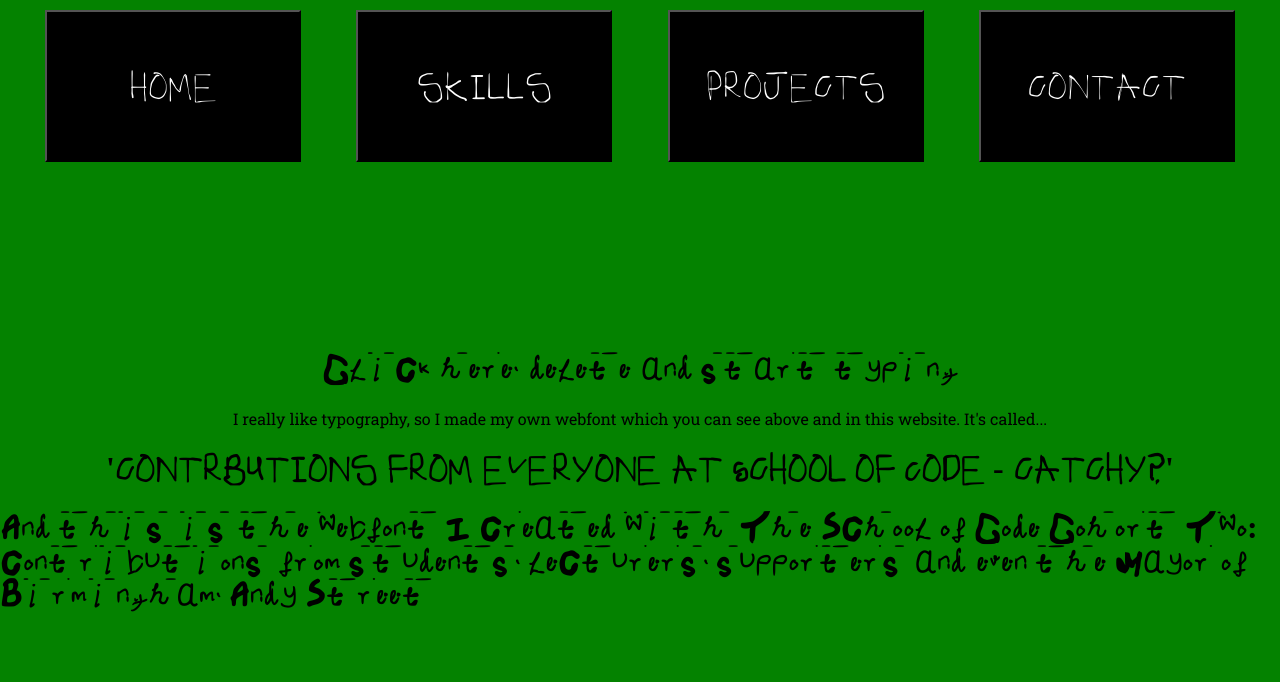
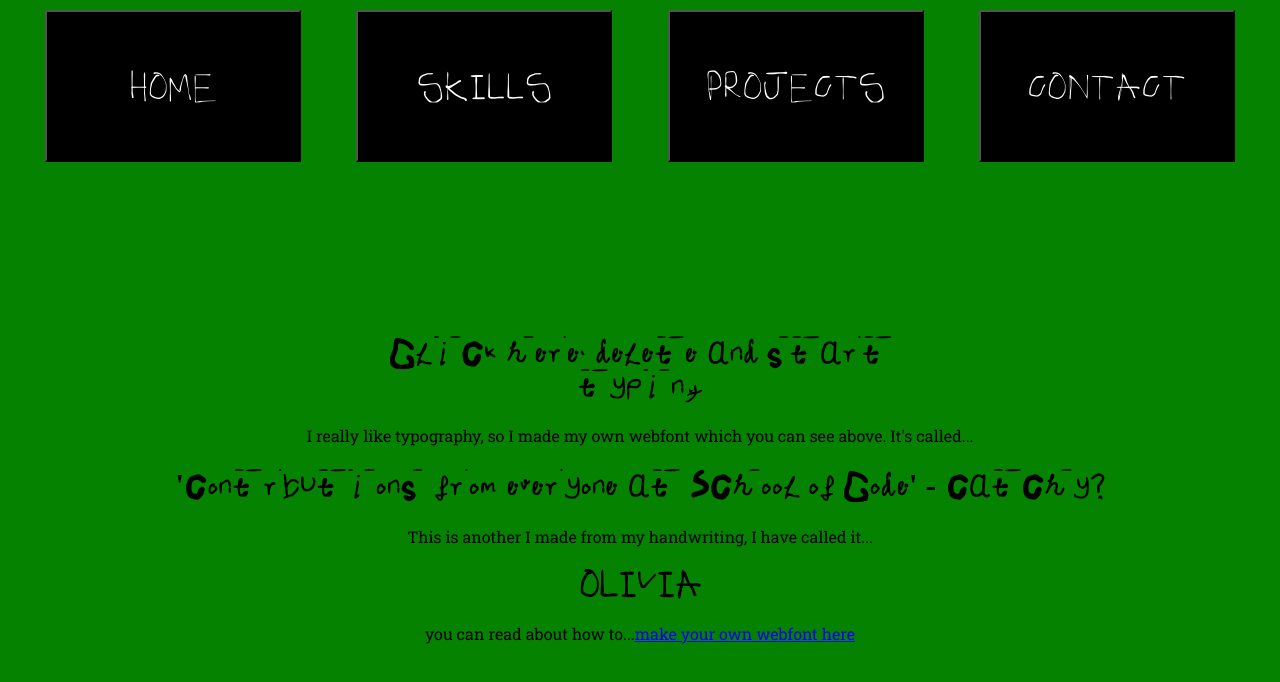
Before and after one commit to OliviaWinteringham/portfolio, a React app: page /skills in a window 1280 px wide. Built offline with nearby package versions, Linux system fonts and the light colour scheme; a web font is replaced by a local one.

Commit message:
added medium link

```diff
--- a/src/Components/Skills/index.js
+++ b/src/Components/Skills/index.js
@@ -1,6 +1,7 @@
 import React from "react";
 import NavBar from "../NavBar";
 import css from "./skills.module.css";
+import { Link } from "react-router-dom";
 
 class Skills extends React.Component {
 
@@ -14,9 +15,12 @@
         <main className={css.page}>
           {/* <h1 className={css.skillsText}>Skills</h1> */}
           <h1 className={css.editableText} contenteditable="true">Click here, delete and start typing</h1>
-          <p className={css.skillsBody}>I really like typography, so I made my own webfont which you can see above and in this website. It's called...</p>
-          <h1 className={css.olivia}>'contrbutions from everyone at School of Code - catchy?'</h1>
-          <h1 className={css.socfont}>And this is the webfont I created with The School of Code Cohort Two: contributions from students, lecturers, supporters and even the Mayor of Birmingham, Andy Street</h1>
+          <p className={css.skillsBody}>I really like typography, so I made my own webfont which you can see above. It's called...</p>
+          <h1 className={css.socfont}>'contrbutions from everyone at School of Code' - catchy?</h1>
+          <p className={css.skillsBody}>This is another I made from my handwriting, I have called it...</p>
+          <h1 className={css.olivia}>olivia</h1>
+          <p className={css.skillsBody}> you can read about how to...<Link to="/medium">make your own webfont here</Link>
+          </p>
         </main>
         </>
     );
--- a/src/Components/Skills/skills.module.css
+++ b/src/Components/Skills/skills.module.css
@@ -1,5 +1,7 @@
 .page{
     cursor: url('../../Assets/cursors/smileyCursor.cur'), auto;
+    padding: 5%;
+    justify-content: center;
 }
 
 .skillsText{
@@ -21,7 +23,7 @@
     display: flex;
     justify-content: center;
     flex-direction: row;
-    padding-top: 20vh;
+    padding-top: 10vh;
     width: 50%;
     padding-left: 25%;
     padding-right: 25%;
@@ -32,6 +34,7 @@
     justify-content: center;
     text-align: center;
     flex-direction: row;
+    max-width: 600px;
 }
 
 .skillsBody{
@@ -47,4 +50,5 @@
     justify-content: center;
     flex-direction: row;
     padding: 5%, 10%, 10%, 10%;
+    text-align: center;
 }
--- a/src/index.js
+++ b/src/index.js
@@ -20,6 +20,7 @@
     <Route path="/projects" component={Projects} />
     <Route path="/contact" component={Contact} />
     <Route path='/twitter' component={() => { window.location = 'https://twitter.com/owinteringham'} }/>
+    <Route path='/medium' component={() => { window.location = 'https://blog.schoolofcode.co.uk/a-beginners-guide-to-creating-your-very-own-custom-web-font-7b71b16f4ef3'} }/>
   </Router>
 );
 
```
